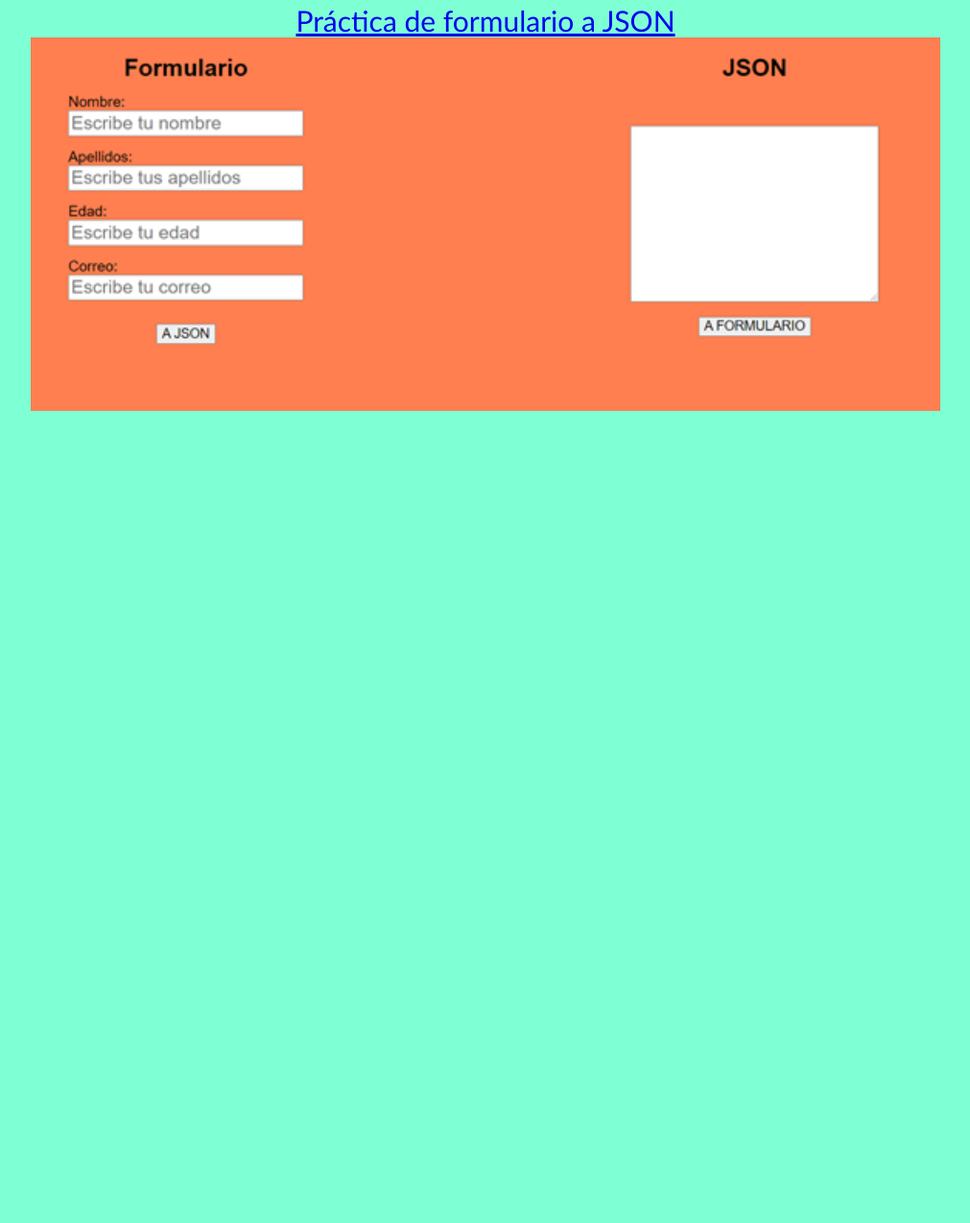
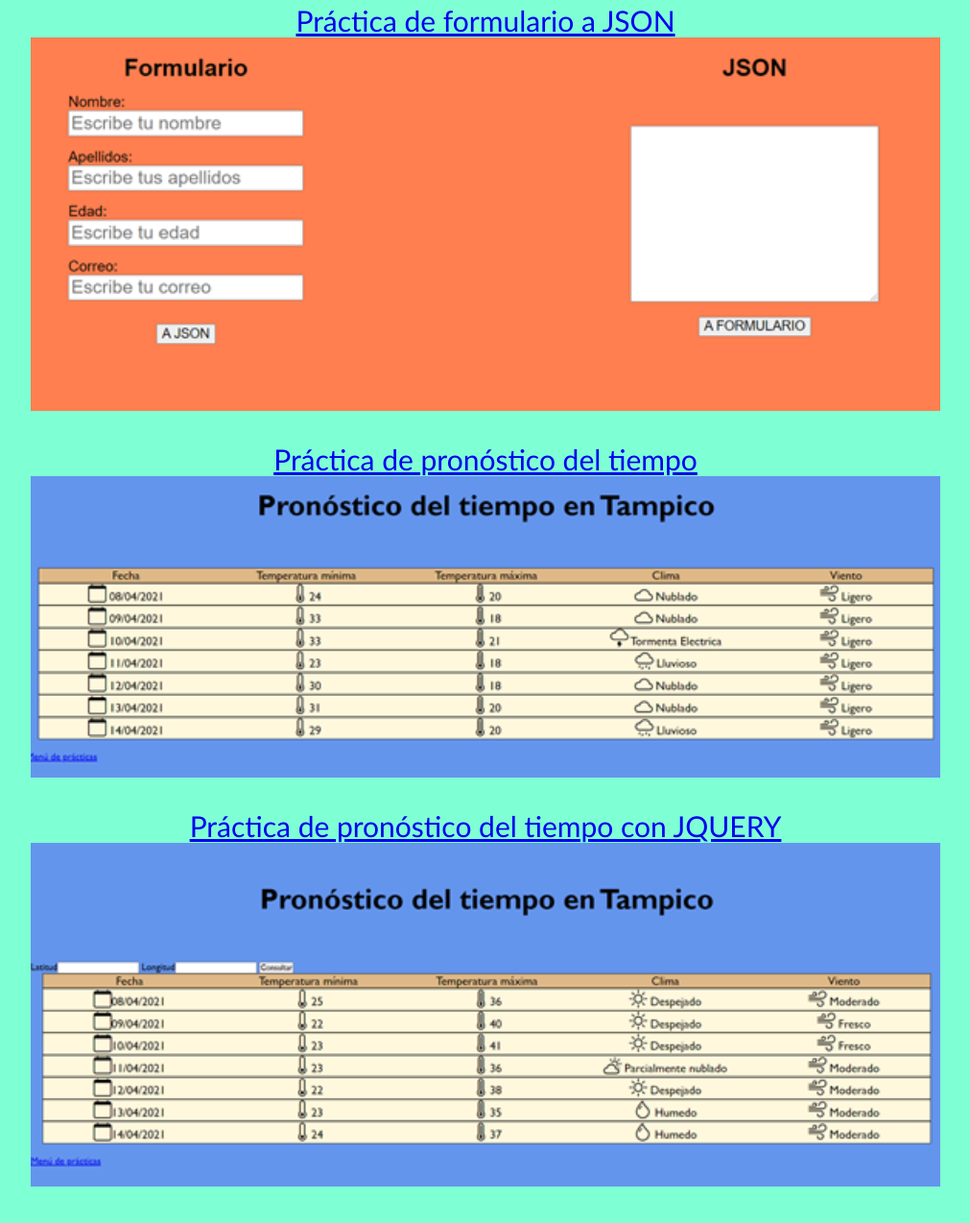
Before and after one commit to fernandorobertoguevara174404/fernandorobertoguevara174404.github.io, a plain HTML site: page index.html in a window 1280 px wide. Shown: the part 4857-6131 px from the top of the page at 96% size, without its empty margins (134-1145 px from the left). Before the commit the page ends 5325 px from the top, so only its background shows below. Drawn offline with Linux system fonts and the light colour scheme.

Commit message:
Index20 commit

```diff
--- a/index.html
+++ b/index.html
@@ -50,6 +50,14 @@
             <div class="un"><a href="indexJSON.html">Práctica de formulario a JSON</a></div>
             <div class="bru"><img src="Imagen9.png" alt=""></div>
         </div>
+        <div class="im">
+            <div class="un"><a href="indexapi.html">Práctica de pronóstico del tiempo</a></div>
+            <div class="bru"><img src="Imagen10.png" alt=""></div>
+        </div>
+        <div class="im">
+            <div class="un"><a href="indexajax.html">Práctica de pronóstico del tiempo con JQUERY</a></div>
+            <div class="bru"><img src="Imagen11.png" alt=""></div>
+        </div>
 
     </main>
 </body>
```
